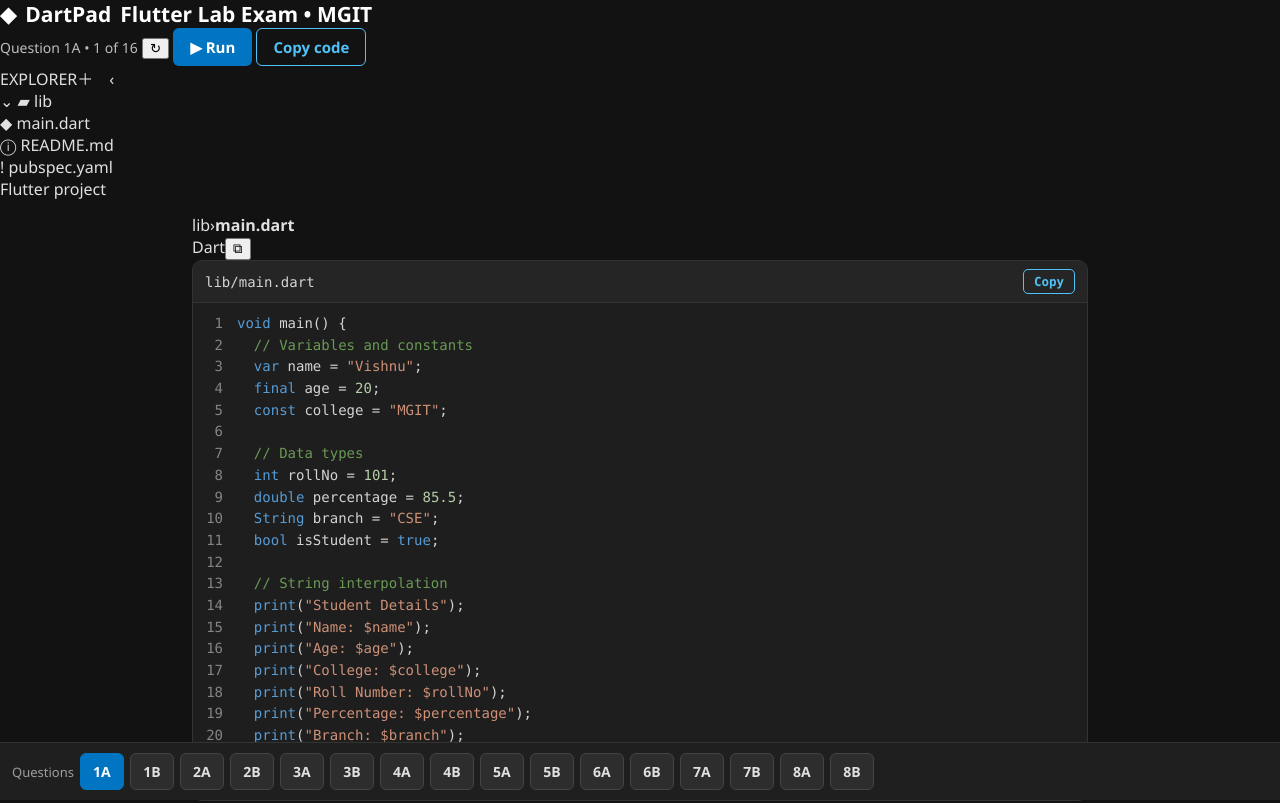
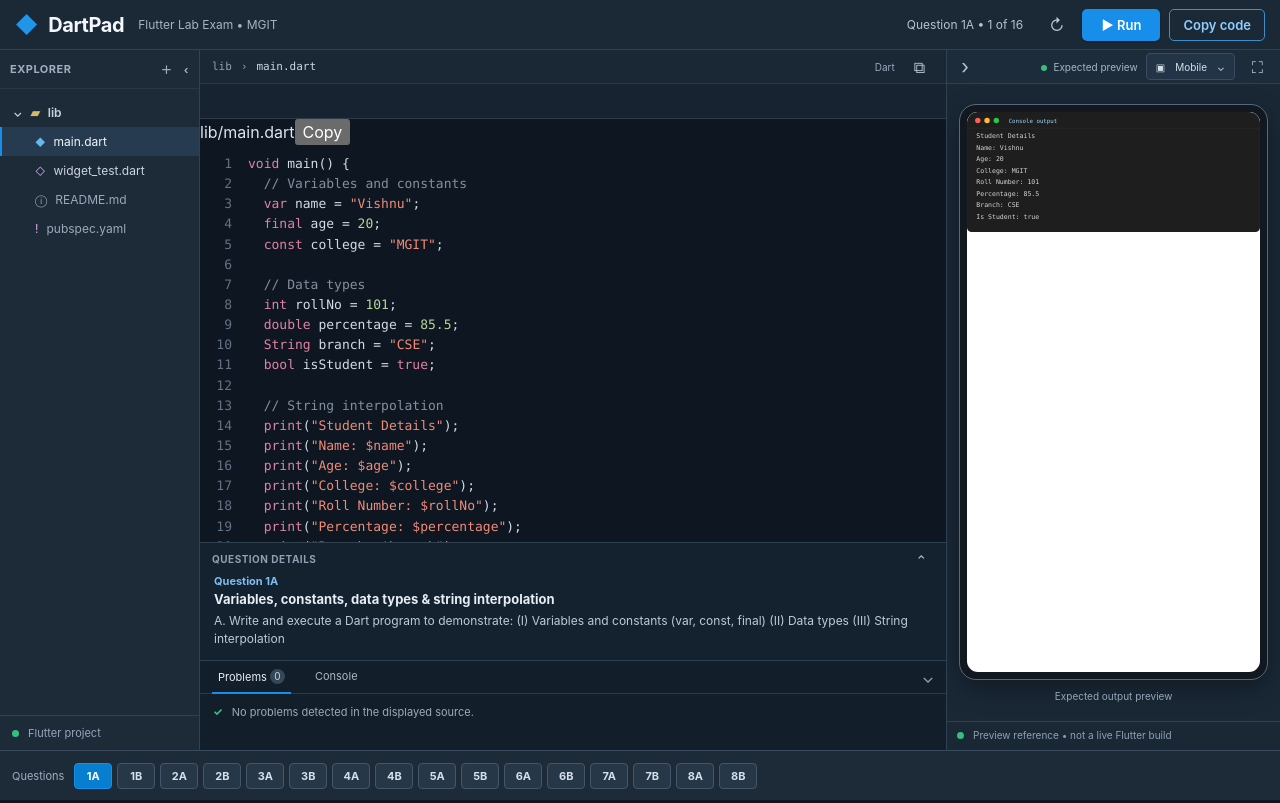
Before and after one commit to Crazyvishnu/exam, a plain HTML site: page index.html in a window 1280 px wide. Shown: the top 803 px of the page. Drawn offline with Linux system fonts and the light colour scheme.

Commit message:
Apply DartPad workspace styling

```diff
--- a/styles.css
+++ b/styles.css
@@ -1,103 +1,28 @@
-/* DartPad-style dark theme — Flutter Lab Exam */
-* { box-sizing: border-box; }
-html { scroll-behavior: smooth; }
-body {
-  margin: 0; background: #121212; color: #e0e0e0;
-  font-family: "Segoe UI", Roboto, Arial, sans-serif;
-  padding-bottom: 76px; /* room for the sticky bottom nav */
-}
-a { color: #4fc3f7; }
-
-/* ---- top bar ---- */
-.topbar {
-  position: sticky; top: 0; z-index: 20;
-  display: flex; align-items: center; gap: 12px; flex-wrap: wrap;
-  background: #1f1f1f; border-bottom: 1px solid #333;
-  padding: 10px 14px;
-}
-.brand { display: flex; align-items: center; gap: 9px; font-size: 21px; font-weight: 700; color: #fff; white-space: nowrap; }
-.brand .diamond { color: #0175c2; font-size: 24px; line-height: 1; }
-.brand small { font-size: 13px; font-weight: 400; color: #9e9e9e; }
-.qpos { margin-left: auto; font-size: 14px; color: #bdbdbd; white-space: nowrap; }
-.btn {
-  font-family: inherit; font-size: 15px; font-weight: 600; cursor: pointer;
-  border-radius: 6px; padding: 8px 16px; border: 1px solid transparent;
-}
-.btn-run { background: #0175c2; color: #fff; }
-.btn-run:active { background: #015a94; }
-.btn-copy { background: transparent; color: #4fc3f7; border-color: #4fc3f7; }
-.btn-copy:active { background: #0d2f44; }
-.btn-copy.done { background: #2e7d32; border-color: #2e7d32; color: #fff; }
-
-main { max-width: 920px; margin: 0 auto; padding: 14px 12px 8px; }
-section { margin-bottom: 26px; }
-h2 { font-size: 17px; color: #fff; margin: 0 0 10px; }
-h2 .tag { color: #9e9e9e; font-weight: 400; font-size: 13px; }
-
-/* ---- editor ---- */
-.editor { background: #1e1e1e; border: 1px solid #333; border-radius: 10px; overflow: hidden; }
-.filetab {
-  display: flex; align-items: center; gap: 8px;
-  background: #252526; padding: 8px 12px; border-bottom: 1px solid #333;
-  font-family: "Consolas", "DejaVu Sans Mono", monospace; font-size: 14px; color: #d4d4d4;
-}
-.filetab .fname { flex: 1; overflow: hidden; text-overflow: ellipsis; white-space: nowrap; }
-.mini-copy {
-  font-family: inherit; font-size: 12.5px; font-weight: 600; cursor: pointer;
-  background: transparent; color: #4fc3f7; border: 1px solid #4fc3f7;
-  border-radius: 5px; padding: 4px 10px; white-space: nowrap;
-}
-.mini-copy.done { background: #2e7d32; border-color: #2e7d32; color: #fff; }
-.code { padding: 10px 0; overflow-x: auto; font-family: "Consolas", "DejaVu Sans Mono", monospace; font-size: 14px; line-height: 1.55; }
-.cl { display: flex; min-height: 1.55em; white-space: pre; }
-.cl .ln { flex: 0 0 44px; text-align: right; padding-right: 14px; color: #858585; user-select: none; }
-.cl .lc { flex: 1; padding-right: 14px; color: #d4d4d4; }
-.tok-k { color: #569cd6; }  /* keyword */
-.tok-s { color: #ce9178; }  /* string */
-.tok-c { color: #6a9955; }  /* comment */
-.tok-n { color: #b5cea8; }  /* number */
-.tok-a { color: #d7ba7d; }  /* annotation */
-.tok-t { color: #4ec9b0; }  /* type / class name */
-.note {
-  margin: 10px 12px 0; padding: 10px 12px; font-size: 14px; line-height: 1.5;
-  background: #263238; border-left: 3px solid #0175c2; border-radius: 4px; color: #cfd8dc;
-}
-.note code { font-family: "Consolas", monospace; background: #37474f; padding: 1px 5px; border-radius: 3px; }
-
-/* ---- output ---- */
-.output-card { background: #1e1e1e; border: 1px solid #333; border-radius: 10px; padding: 14px; }
-.output-card img { display: block; max-width: 100%; height: auto; margin: 0 auto; border-radius: 8px; }
-.output-card .cap { text-align: center; color: #9e9e9e; font-size: 13px; margin: 10px 0 0; }
-#output.flash .output-card { outline: 2px solid #0175c2; }
-
-/* ---- question (kept at the bottom — visible only after scrolling) ---- */
-.qcard { background: #1e1e1e; border: 1px solid #333; border-radius: 10px; padding: 16px; }
-.qcard h3 { margin: 0 0 4px; color: #fff; font-size: 18px; }
-.qcard .qtitle { color: #4fc3f7; font-size: 15px; margin: 0 0 10px; }
-.qcard p { font-size: 15.5px; line-height: 1.65; margin: 0; color: #e0e0e0; }
-
-/* ---- bottom navigation (sticky) ---- */
-.bottomnav {
-  position: fixed; left: 0; right: 0; bottom: 0; z-index: 20;
-  background: #1f1f1f; border-top: 1px solid #333;
-  display: flex; align-items: center; gap: 6px; padding: 10px 12px;
-}
-.bottomnav .lbl { font-size: 13px; color: #9e9e9e; white-space: nowrap; }
-.bottomnav .nums { display: flex; gap: 6px; overflow-x: auto; flex: 1; scrollbar-width: thin; }
-.qbtn {
-  font-family: inherit; font-size: 14px; font-weight: 600; cursor: pointer;
-  background: #2d2d2d; color: #e0e0e0; border: 1px solid #444;
-  border-radius: 6px; min-width: 44px; padding: 8px 6px; flex: 0 0 auto;
-}
-.qbtn.active { background: #0175c2; border-color: #0175c2; color: #fff; }
-.foot { text-align: center; color: #757575; font-size: 12.5px; padding: 6px 12px 0; }
-
-/* ---- phone screens ---- */
-@media (max-width: 640px) {
-  .brand { font-size: 18px; }
-  .brand small { display: none; }
-  .qpos { font-size: 12.5px; }
-  .btn { padding: 7px 12px; font-size: 14px; }
-  .code { font-size: 13px; }
-  main { padding: 10px 8px 4px; }
-}
+/* DartPad-inspired three-pane workspace */
+:root{color-scheme:dark;--chrome:#1b2836;--line:#304152;--editor:#0e1721;--muted:#8fa0b1;--text:#dce5ee}
+*{box-sizing:border-box}html,body{height:100%;margin:0;overflow:hidden}
+body{background:var(--editor);color:var(--text);font-family:Inter,"Segoe UI",Roboto,Arial,sans-serif;padding-bottom:50px}
+button{font:inherit;cursor:pointer}
+.workspace-topbar{height:50px;background:var(--chrome);border-bottom:1px solid var(--line);display:flex;align-items:center;justify-content:space-between;padding:0 15px;gap:16px}
+.brand{display:flex;align-items:center;gap:10px;white-space:nowrap;color:#f3f7fb;font-size:20px}.brand strong{font-weight:650;letter-spacing:-.4px}.dart-mark{font-size:22px;color:#2196e8}.brand-sub{font-size:12px;color:#a5b4c3;margin-left:4px}
+.top-actions{display:flex;align-items:center;gap:9px}.qpos{font-size:12px;color:#b6c3d0;margin-right:8px;white-space:nowrap}
+.btn,.tool-btn{border:1px solid transparent;border-radius:5px;color:#e6edf5}.btn{padding:7px 13px;font-size:13px;font-weight:600}.btn-run{background:#168eea;color:white;min-width:78px;box-shadow:0 1px 2px #0005}.btn-run:hover{background:#087bd2}.btn-copy{border-color:#3c8fc9;background:transparent;color:#8dcfff}.btn-copy:hover,.tool-btn:hover{background:#30465c}.tool-btn{background:transparent;border-radius:4px;padding:5px 8px;color:#b7c5d3}
+.workspace{height:calc(100vh - 100px);display:grid;grid-template-columns:200px minmax(400px,1fr) minmax(310px,26vw);min-height:0}
+.explorer{background:#1d2a38;border-right:1px solid var(--line);display:flex;flex-direction:column;min-width:0;color:#c7d2de}
+.panel-heading{height:39px;display:flex;justify-content:space-between;align-items:center;padding:0 10px;font-size:11px;font-weight:700;letter-spacing:.5px;color:#9eafc0;border-bottom:1px solid #263746}
+.tree-root,.tree-file{height:29px;display:flex;align-items:center;gap:8px;padding:0 13px;font-size:12px;white-space:nowrap}.tree-root{margin-top:9px;font-weight:600}.folder-icon{color:#d9b866}.tree-file{padding-left:35px;color:#cbd6e0}.tree-file.active{background:#263b50;color:#f0f6fc;border-left:2px solid #168eea;padding-left:33px}.file-icon{font-size:10px;color:#67b6ed}.test-icon{color:#b59bdf}.muted-file{color:#9baaba}.yaml-icon{color:#d5a6ef}
+.explorer-spacer{flex:1}.project-info{border-top:1px solid #304152;padding:10px 12px;font-size:11px;color:#94a6b8}.status-dot{display:inline-block;width:7px;height:7px;border-radius:50%;background:#38bd80;margin-right:6px}
+.editor-column{min-width:0;min-height:0;display:flex;flex-direction:column;background:var(--editor);border-right:1px solid var(--line)}
+.editor-toolbar{height:34px;background:#1a2734;border-bottom:1px solid #2b3a49;display:flex;align-items:center;justify-content:space-between;padding:0 12px}.breadcrumbs{display:flex;gap:9px;align-items:center;font-family:Consolas,monospace;font-size:11px;color:#8fa0b1}.breadcrumbs strong{font-weight:500;color:#cbd7e3}.editor-tools{display:flex;align-items:center;gap:10px}.language-tag{font-size:10px;color:#96a9bb}
+.editor-tabs{height:35px;display:flex;align-items:stretch;background:#172330;border-bottom:1px solid #2c3b4a}.editor-tab{padding:0 13px;display:flex;align-items:center;gap:8px;border:0;border-right:1px solid #2c3b4a;background:#1c2b39;color:#dce7f1;font-size:12px}.editor-tab.active{background:var(--editor);border-top:2px solid #168eea}.dart-file-dot{font-size:9px;color:#72c4fa}.tab-close{color:#8393a3;font-size:15px;margin-left:10px}
+.editor-pane{flex:1;min-height:0;overflow:auto;background:var(--editor)}.editor{min-height:100%;background:var(--editor);overflow:hidden}.code{padding:9px 0 24px;overflow:auto;font-family:"Cascadia Code",Consolas,"DejaVu Sans Mono",monospace;font-size:13px;line-height:1.55;tab-size:2}.cl{display:flex;min-height:1.55em;white-space:pre}.cl .ln{flex:0 0 48px;text-align:right;padding-right:16px;color:#627285;user-select:none}.cl .lc{flex:1;padding-right:20px;color:#d2dce6}
+.tok-k{color:#df83a4}.tok-s{color:#f08b78}.tok-c{color:#82909e}.tok-n{color:#b5d49a}.tok-a{color:#e2c27a}.tok-t{color:#69c9b7}
+.note{margin:8px 14px 12px;padding:9px 12px;font-size:12px;line-height:1.5;background:#23394a;border-left:3px solid #168eea;border-radius:4px;color:#d3e2ee}.note code{font-family:Consolas,monospace;background:#304a60;padding:1px 4px;border-radius:3px}
+.question-drawer{border-top:1px solid #304152;background:#14212e;max-height:42%;overflow:auto}.drawer-heading{height:31px;display:flex;justify-content:space-between;align-items:center;padding:0 12px;color:#8ea0b1;font-weight:700;letter-spacing:.5px;font-size:10px}.qcard{padding:0 14px 12px}.question-kicker{color:#7fbef0;font-size:11px;font-weight:700;margin-bottom:3px}.qcard h2{font-size:13px;font-weight:650;margin:0 0 5px;color:#e5edf5}.qcard p{font-size:12px;line-height:1.5;color:#bdcad7;margin:0}.question-drawer.collapsed .qcard{display:none}
+.console-panel{height:90px;flex:0 0 90px;background:#121e2a;border-top:1px solid #304152}.console-tabs{height:33px;display:flex;align-items:center;border-bottom:1px solid #293a4a;padding:0 12px;gap:18px}.console-tab{height:33px;background:none;border:0;border-bottom:2px solid transparent;color:#aab8c6;font-size:11px}.console-tab.active{color:#e5edf5;border-bottom-color:#168eea}.problem-count{display:inline-grid;place-items:center;min-width:15px;height:15px;padding:0 4px;border-radius:8px;background:#34485a;color:#c4d4e2;font-size:10px}.console-chevron{margin-left:auto;color:#95a7b8}.console-content{padding:11px 13px;font-size:11px;color:#9cabb9}.success-tick{color:#3dc88a;font-weight:700;margin-right:6px}
+.preview-column{background:#1a2836;min-width:0;display:flex;flex-direction:column}.preview-toolbar{height:34px;display:flex;align-items:center;justify-content:space-between;padding:0 8px;border-bottom:1px solid #2e4051;background:#1d2c3b}.collapse-preview{border:0;background:none;color:#b8c6d3;font-size:20px}.preview-actions{display:flex;align-items:center;gap:8px}.preview-status{font-size:10px;color:#a4b5c5}.preview-status i{display:inline-block;width:6px;height:6px;border-radius:50%;background:#39bd81;margin-right:4px}.device-select{border:1px solid #3a4d60;background:#223446;color:#d5e0e9;border-radius:4px;font-size:10px;padding:5px 9px}
+.preview-stage{flex:1;min-height:0;display:flex;flex-direction:column;align-items:center;justify-content:center;gap:10px;padding:14px 12px;overflow:auto;background:#1a2836}.device-frame{width:min(100%,310px);height:min(72vh,610px);min-height:260px;background:#111820;border:1px solid #5a6877;border-radius:17px;padding:7px;box-shadow:0 9px 26px #0005}.device-screen{height:100%;width:100%;overflow:auto;border-radius:11px;background:#fff;display:flex;align-items:flex-start;justify-content:center}.device-screen img{display:block;width:100%;height:auto;object-fit:contain;object-position:top center;background:white}.preview-caption{text-align:center;font-size:10px;color:#95a6b6}.preview-foot{height:29px;border-top:1px solid #304152;padding:7px 10px;font-size:10px;color:#8ea0b1}
+.bottomnav{position:fixed;left:0;right:0;bottom:0;height:50px;background:#1d2b39;border-top:1px solid #394b5e;display:flex;align-items:center;gap:10px;padding:0 12px;z-index:30}.bottomnav .lbl{font-size:11px;color:#9eafbf;white-space:nowrap}.bottomnav .nums{display:flex;gap:5px;overflow-x:auto;flex:1;scrollbar-width:thin}.qbtn{font-size:11px;font-weight:650;background:#263848;color:#d4dfe9;border:1px solid #43576a;border-radius:4px;min-width:38px;padding:5px 8px;flex:0 0 auto}.qbtn.active{background:#087ed0;border-color:#168eea;color:white}
+.preview-column.collapsed{display:none}.workspace.preview-hidden{grid-template-columns:200px minmax(400px,1fr)}.noscript{padding:20px}
+@media(max-width:900px){.workspace{grid-template-columns:155px minmax(360px,1fr) 290px}.brand-sub{display:none}.device-frame{width:95%;height:55vh}}
+@media(max-width:650px){html,body{overflow:auto;height:auto;min-height:100%}.workspace{height:auto;min-height:calc(100vh - 100px);grid-template-columns:1fr;grid-template-rows:auto minmax(540px,1fr) minmax(360px,auto)}.explorer{display:none}.editor-column{min-height:620px}.preview-column{min-height:420px}.workspace.preview-hidden{grid-template-columns:1fr}.workspace-topbar{height:auto;min-height:50px}.brand{font-size:17px}.brand-sub{display:none}.qpos{display:none}.top-actions{gap:5px}.btn{padding:6px 9px;font-size:11px}.bottomnav{padding:0 6px;gap:6px}.bottomnav .lbl{display:none}.device-frame{height:330px;width:230px}.question-drawer{max-height:none}}
```
